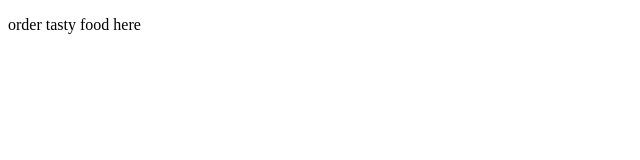
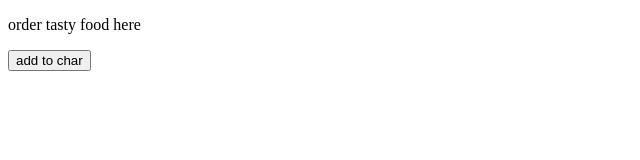
Before and after one commit to akhilvelati/my_proj, a plain HTML site: page order.html in a window 1280 px wide. Shown: the whole page, without its empty margins (0-640 px from the left). Drawn offline with Linux system fonts and the light colour scheme.

Commit message:
order button added

```diff
--- a/order.html
+++ b/order.html
@@ -10,5 +10,10 @@
         order tasty food here
 
     </p>
+
+         <button>
+            add to char
+        </button>
+
 </body>
 </html>
```
